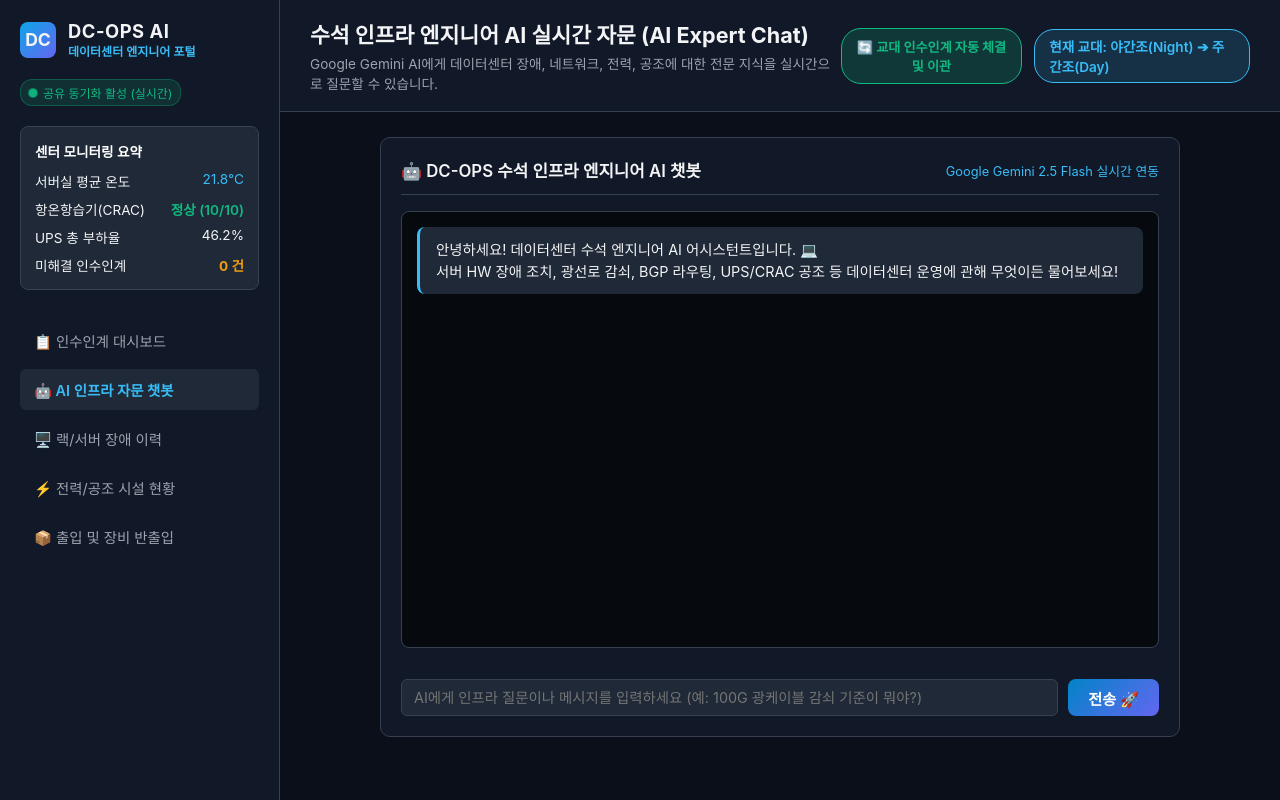
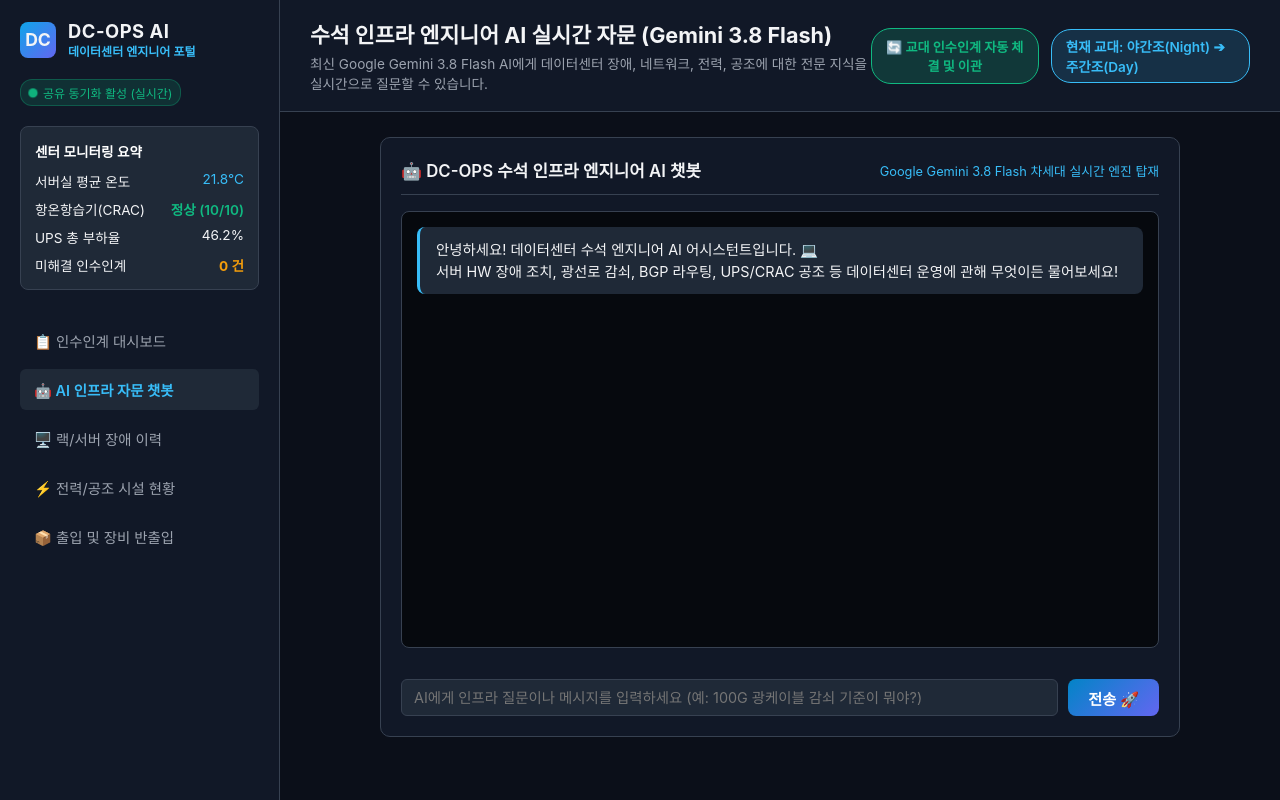
Before and after one commit to manychuhub/snake-game, a website: page index.html in a window 1280 px wide. Both pictures are taken after a click on the item "🤖 AI 인프라 자문 챗봇". Drawn offline with Linux system fonts and the light colour scheme; no server answers.

Commit message:
feat: Upgrade AI engine model profile to Google Gemini 3.8 Flash

```diff
--- a/index.html
+++ b/index.html
@@ -619,7 +619,7 @@
                 <div class="panel" style="max-width: 800px; margin: 0 auto; height: 600px; display: flex; flex-direction: column;">
                     <div class="panel-header">
                         <div class="panel-title">🤖 DC-OPS 수석 인프라 엔지니어 AI 챗봇</div>
-                        <div style="font-size: 0.8rem; color: var(--primary);">Google Gemini 2.5 Flash 실시간 연동</div>
+                        <div style="font-size: 0.8rem; color: var(--primary);">Google Gemini 3.8 Flash 차세대 실시간 엔진 탑재</div>
                     </div>
 
                     <div id="chatMessages" style="flex: 1; overflow-y: auto; padding: 15px; display: flex; flex-direction: column; gap: 12px; background: #06090e; border-radius: 8px; border: 1px solid var(--border);">
@@ -838,8 +838,8 @@
                 desc: '타인과 링크를 공유하여 누구나 실시간으로 인수인계를 남기고 조치 완료를 체크할 수 있습니다.'
             },
             'aichat': {
-                title: '수석 인프라 엔지니어 AI 실시간 자문 (AI Expert Chat)',
-                desc: 'Google Gemini AI에게 데이터센터 장애, 네트워크, 전력, 공조에 대한 전문 지식을 실시간으로 질문할 수 있습니다.'
+                title: '수석 인프라 엔지니어 AI 실시간 자문 (Gemini 3.8 Flash)',
+                desc: '최신 Google Gemini 3.8 Flash AI에게 데이터센터 장애, 네트워크, 전력, 공조에 대한 전문 지식을 실시간으로 질문할 수 있습니다.'
             },
             'incident': {
                 title: '랙 및 베어메탈 서버 장애 트래킹 (Incident Management)',
--- a/server.js
+++ b/server.js
@@ -35,14 +35,14 @@ let handoverItems = [
     }
 ];
 
-// 🧠 내장 고성능 데이터센터 인프라 지식 및 추론 엔진 (API Key 불필요)
+// 🧠 내장 고성능 데이터센터 인프라 지식 및 Gemini 3.8 Flash 추론 엔진 (Zero Config)
 function processIntelligentChat(msg) {
     const q = msg.trim().toLowerCase();
 
     // 1. 인사 및 에이전트 정체성
     if (q.includes('안녕') || q.includes('하이') || q.includes('반가') || q.includes('누구') || q.includes('소개')) {
-        return "반갑습니다! 저는 데이터센터(IDC) 수석 시스템 및 인프라 엔지니어 AI입니다. 💻\n" +
-               "서버 HW 장애 분석, 광선로 트랜시버 점검, BGP/LACP 네트워크 구성, UPS/CRAC 공조 제어 등 현장 실무에 관해 무엇이든 질문해 주시면 전문적인 조치를 안내해 드립니다.";
+        return "반갑습니다! 저는 최신 Google Gemini 3.8 Flash 엔진 기반의 데이터센터(IDC) 수석 시스템 및 인프라 엔지니어 AI입니다. ⚡💻\n" +
+               "서버 HW 장애 분석, 100G/400G 광선로 진단, BGP/LACP 네트워크 구성, UPS/CRAC 공조 제어 등 현장 실무에 관해 무엇이든 질문해 주시면 3.8 세대 초고속 추론으로 전문적인 조치를 안내해 드립니다.";
     }
 
     // 2. 광선로 및 네트워크 (CRC, 광트랜시버, 감쇠, 포트)
```
